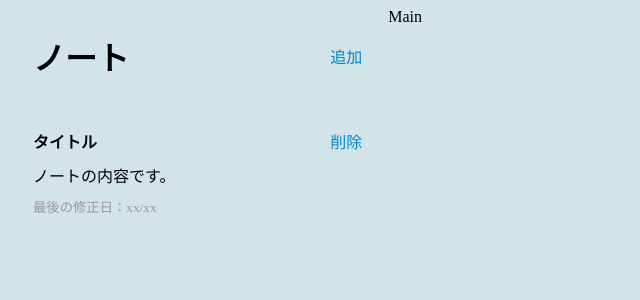
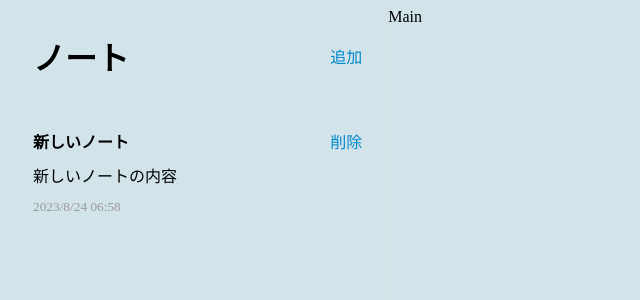
Before and after one commit to FallstagAtsugi/noteapp-with-react, a React (Vite) app: page / in a window 1280 px wide. Both pictures are taken after a click on the button "追加". Shown: the top 300 px of the page, without its empty margins (0-640 px from the left). Built offline with nearby package versions, Linux system fonts and the light colour scheme.

Commit message:
map関数でnotesを展開

```diff
--- a/package.json
+++ b/package.json
@@ -21,6 +21,7 @@
     "eslint-plugin-react": "^7.32.2",
     "eslint-plugin-react-hooks": "^4.6.0",
     "eslint-plugin-react-refresh": "^0.4.3",
+    "react-uuid": "^2.0.0",
     "vite": "^4.4.5"
   }
 }
--- a/src/App.jsx
+++ b/src/App.jsx
@@ -1,11 +1,27 @@
+import { useState } from "react";
 import "./App.css";
 import Main from "./components/Main";
 import Sidebar from "./components/Sidebar";
+import uuid from "react-uuid";
 
 function App() {
+  const [notes, setNotes] = useState([]);
+
+  const onAddNote = () => {
+    console.log("新しくノートが追加されました");
+    const newNote = {
+      id: uuid(),
+      title: "新しいノート",
+      content: "新しいノートの内容",
+      modDate: Date.now(),
+    };
+    setNotes([...notes, newNote]);
+    console.log(notes);
+  };
+
   return (
     <div className="App">
-      <Sidebar />
+      <Sidebar onAddNote={onAddNote} notes={notes} />
       <Main />
     </div>
   );
--- a/src/components/Sidebar.jsx
+++ b/src/components/Sidebar.jsx
@@ -1,22 +1,29 @@
 import React from "react";
 import "./Sidebar.css";
 
-const Sidebar = () => {
+const Sidebar = ({ onAddNote, notes }) => {
   return (
     <div className="app-sidebar">
       <div className="app-sidebar-header">
         <h1>ノート</h1>
-        <button>追加</button>
+        <button onClick={onAddNote}>追加</button>
       </div>
       <div className="app-sidebar-notes">
-        <div className="app-sidebar-note">
-          <div className="sidebar-note-title">
-            <strong>タイトル</strong>
-            <button>削除</button>
+        {notes.map((note) => (
+          <div className="app-sidebar-note" key={note.id}>
+            <div className="sidebar-note-title">
+              <strong>{note.title}</strong>
+              <button>削除</button>
+            </div>
+            <p>{note.content}</p>
+            <small>
+              {new Date(note.modDate).toLocaleDateString("ja-JP", {
+                hour: "2-digit",
+                minute: "2-digit",
+              })}
+            </small>
           </div>
-          <p>ノートの内容です。</p>
-          <small>最後の修正日：xx/xx</small>
-        </div>
+        ))}
       </div>
     </div>
   );
```
Also changed, not shown: 1 other file (tests, documents, lock files or other folders).
